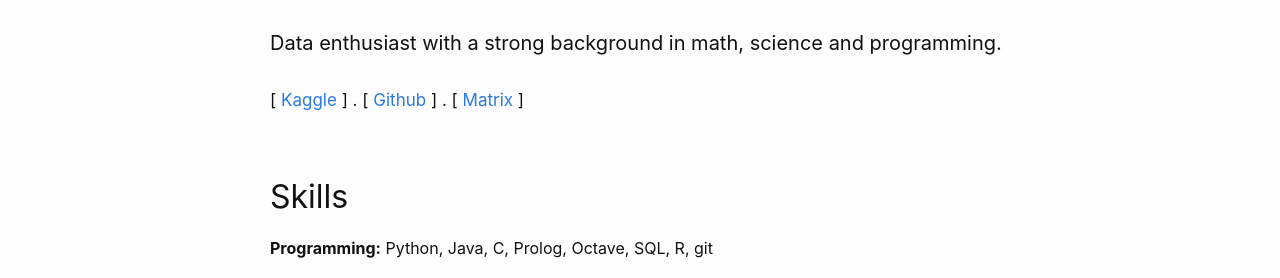
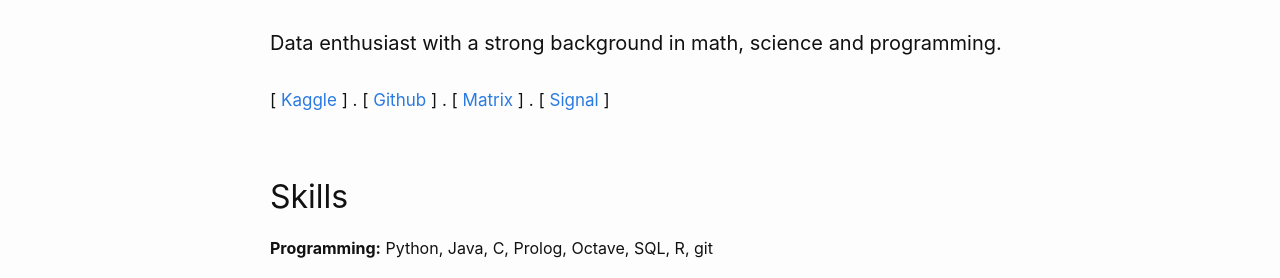
Before and after one commit to AnisTaluqdar/AnisTaluqdar.github.io, a Jekyll site: the page built from about.md, in a window 1280 px wide. Shown: the part 274-552 px from the top of the page. Built offline with Jekyll 4.4.1, drawn with Linux system fonts in a browser that asks for light colours.

Commit message:
Update about.md

```diff
--- a/about.md
+++ b/about.md
@@ -11,7 +11,7 @@
 
 
 #### Data enthusiast with a strong background in math, science and programming.
-###### [ [Kaggle](https://www.kaggle.com/anistaluqdar) ] . [ [Github](https://github.com/AnisTaluqdar) ] . [ [Matrix](https://matrix.to/#/@anis:kde.org) ]
+###### [ [Kaggle](https://www.kaggle.com/anistaluqdar) ] . [ [Github](https://github.com/AnisTaluqdar) ] . [ [Matrix](https://matrix.to/#/@anis:kde.org) ] . [ [Signal](https://signal.me/#p/+46731295363) ]
 
 <!--Education
 ---------
```
